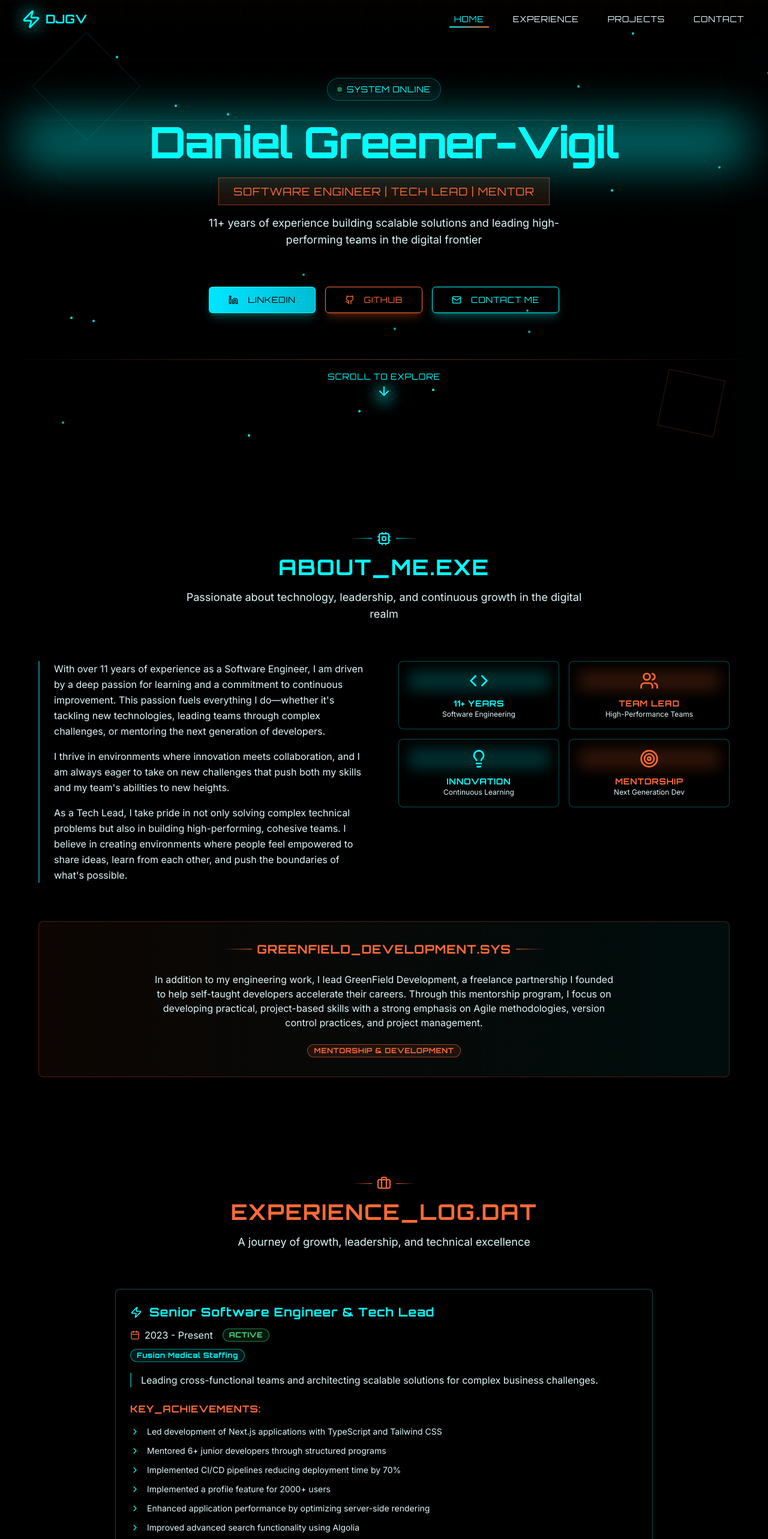
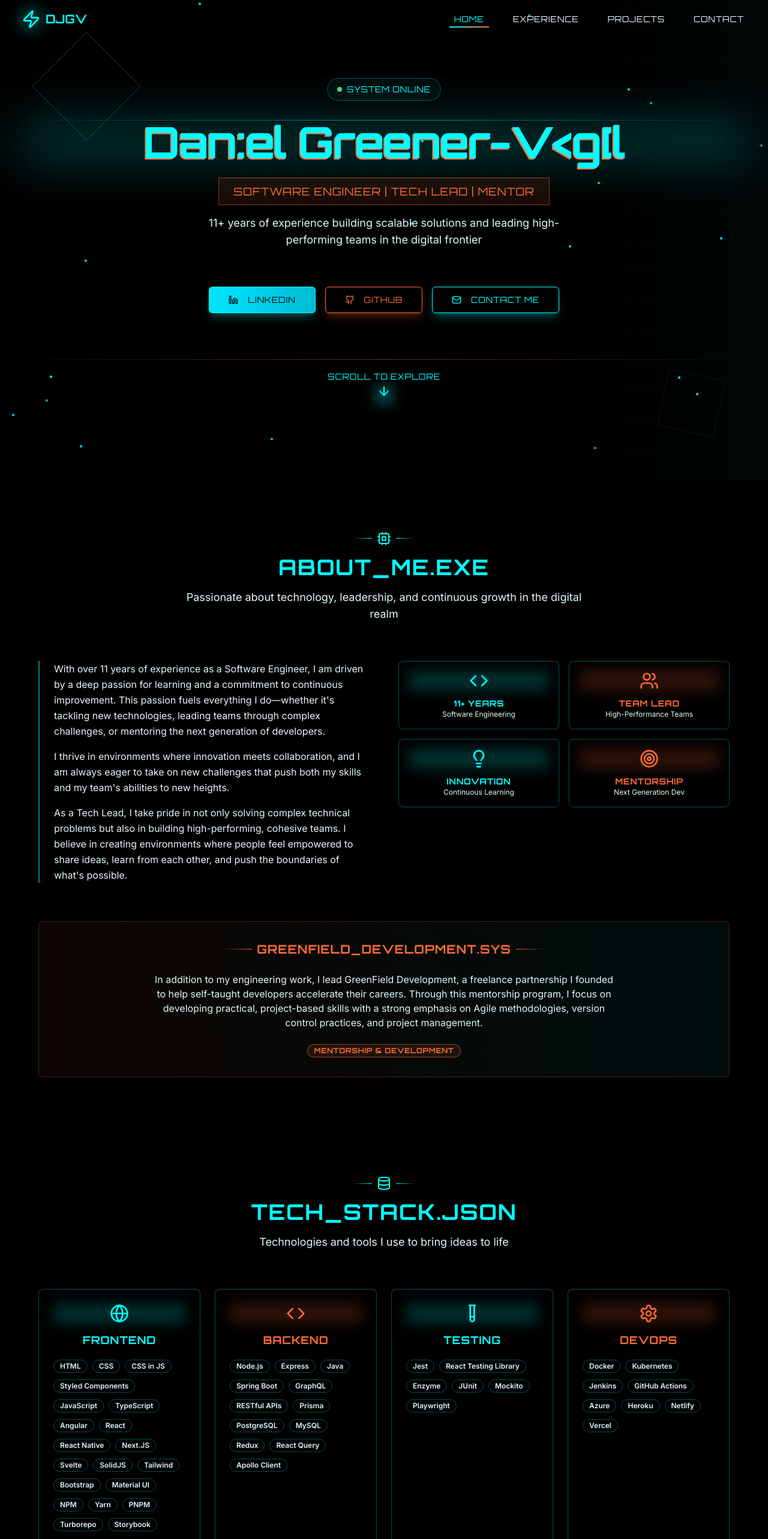
Before and after one commit to greenervigil/next-portfolio, a Next.js app: page / in a window 1280 px wide. Shown: the top 2566 px of the page at 60% size. Built offline with nearby package versions, Linux system fonts and the light colour scheme.

Commit message:
update main page for conversion to multi page

```diff
--- a/app/layout.tsx
+++ b/app/layout.tsx
@@ -15,19 +15,47 @@ const orbitron = Orbitron({
 const inter = Inter({ subsets: ["latin"], variable: "--font-inter" })
 
 export const metadata: Metadata = {
-  metadataBase: new URL('https://greenervigil.dev'),
-  title: "Daniel Greener-Vigil - Software Engineer & Tech Lead",
+  metadataBase: new URL("https://danielgreener.dev"),
+  title: {
+    default: "Daniel Greener-Vigil - Software Engineer & Tech Lead",
+    template: "%s | Daniel Greener-Vigil",
+  },
   description:
-    "Portfolio of Daniel Greener-Vigil, an experienced Software Engineer, Tech Lead, and Mentor with 11+ years of experience in full-stack development.",
+    "Portfolio of Daniel Greener-Vigil, an experienced Software Engineer, Tech Lead, and Mentor with 8+ years of experience in full-stack development, React, Node.js, and modern web technologies.",
+  keywords: [
+    "Daniel Greener-Vigil",
+    "Software Engineer",
+    "Tech Lead",
+    "Full-Stack Developer",
+    "React Developer",
+    "Node.js Developer",
+    "JavaScript",
+    "TypeScript",
+    "Web Development",
+    "Frontend Development",
+    "Backend Development",
+    "Fusion Medical Staffing",
+    "Greenfield Development",
+  ],
+  authors: [{ name: "Daniel Greener-Vigil", url: "https://danielgreener.dev" }],
+  creator: "Daniel Greener-Vigil",
+  publisher: "Daniel Greener-Vigil",
+  formatDetection: {
+    email: false,
+    address: false,
+    telephone: false,
+  },
   openGraph: {
+    type: "website",
+    locale: "en_US",
+    url: "https://danielgreener.dev",
     title: "Daniel Greener-Vigil - Software Engineer & Tech Lead",
     description:
-      "Portfolio of Daniel Greener-Vigil, an experienced Software Engineer, Tech Lead, and Mentor with 11+ years of experience in full-stack development.",
-    url: "https://greenervigil.dev",
-    siteName: "Daniel Greener-Vigil",
+      "Portfolio of Daniel Greener-Vigil, an experienced Software Engineer, Tech Lead, and Mentor with 8+ years of experience in full-stack development.",
+    siteName: "Daniel Greener-Vigil Portfolio",
     images: [
       {
-        url: "/opengraph-image.png",
+        url: "/og-image.jpg",
         width: 1200,
         height: 630,
         alt: "Daniel Greener-Vigil - Software Engineer & Tech Lead",
@@ -38,13 +66,36 @@ export const metadata: Metadata = {
     card: "summary_large_image",
     title: "Daniel Greener-Vigil - Software Engineer & Tech Lead",
     description:
-      "Portfolio of Daniel Greener-Vigil, an experienced Software Engineer, Tech Lead, and Mentor with 11+ years of experience in full-stack development.",
-    images: ["/twitter-image.png"],
+      "Portfolio of Daniel Greener-Vigil, an experienced Software Engineer, Tech Lead, and Mentor with 8+ years of experience in full-stack development.",
+    images: ["/og-image.jpg"],
+    creator: "@daniel_greener",
+  },
+  robots: {
+    index: true,
+    follow: true,
+    nocache: true,
+    googleBot: {
+      index: true,
+      follow: true,
+      noimageindex: false,
+      "max-video-preview": -1,
+      "max-image-preview": "large",
+      "max-snippet": -1,
+    },
   },
   icons: {
-    icon: "/favicon.ico",
-    apple: "/apple-touch-icon.png",
-    shortcut: "/favicon-16x16.png",
+    icon: [
+      { url: "/favicon-16x16.png", sizes: "16x16", type: "image/png" },
+      { url: "/favicon-32x32.png", sizes: "32x32", type: "image/png" },
+    ],
+    apple: [{ url: "/apple-touch-icon.png", sizes: "180x180", type: "image/png" }],
+    shortcut: "/favicon.ico",
+  },
+  manifest: "/site.webmanifest",
+  verification: {
+    google: "your-google-site-verification-code",
+    yandex: "your-yandex-verification-code",
+    yahoo: "your-yahoo-verification-code",
   },
 }
 
@@ -55,11 +106,17 @@ export default function RootLayout({
 }) {
   return (
     <html lang="en" suppressHydrationWarning className="dark">
+      <head>
+        <meta name="viewport" content="width=device-width, initial-scale=1, maximum-scale=5" />
+        <meta name="theme-color" content="#000000" />
+        <meta name="color-scheme" content="dark" />
+        <link rel="canonical" href="https://danielgreener.dev" />
+      </head>
       <body className={`${orbitron.variable} ${inter.variable} bg-black text-cyan-100`}>
         <ThemeProvider attribute="class" defaultTheme="dark" enableSystem={false} disableTransitionOnChange>
           <GridBackground />
           <Navigation />
-          {children}
+          <main id="main-content">{children}</main>
           <Footer />
         </ThemeProvider>
       </body>
--- a/app/page.tsx
+++ b/app/page.tsx
@@ -1,28 +1,112 @@
+import type { Metadata } from "next"
 import { Hero } from "@/components/hero"
 import { About } from "@/components/about"
-import { Experience } from "@/components/experience"
 import { Skills } from "@/components/skills"
-import { Projects } from "@/components/projects"
-import { Testimonials } from "@/components/testimonials"
-import { Contact } from "@/components/contact"
-import { Metadata } from "next"
 
 export const metadata: Metadata = {
-  alternates: {
-    canonical: "https://greenervigil.dev/",
+  title: "Daniel Greener-Vigil | Software Engineer & Full-Stack Developer",
+  description:
+    "Experienced software engineer specializing in React, Node.js, and modern web technologies. Building innovative solutions with 8+ years of experience in full-stack development.",
+  keywords: [
+    "Software Engineer",
+    "Full-Stack Developer",
+    "React Developer",
+    "Node.js",
+    "TypeScript",
+    "JavaScript",
+    "Web Development",
+    "Frontend Development",
+    "Backend Development",
+    "Daniel Greener-Vigil",
+  ],
+  authors: [{ name: "Daniel Greener-Vigil" }],
+  creator: "Daniel Greener-Vigil",
+  publisher: "Daniel Greener-Vigil",
+  openGraph: {
+    type: "website",
+    locale: "en_US",
+    url: "https://danielgreener.dev",
+    title: "Daniel Greener-Vigil | Software Engineer & Full-Stack Developer",
+    description:
+      "Experienced software engineer specializing in React, Node.js, and modern web technologies. Building innovative solutions with 8+ years of experience.",
+    siteName: "Daniel Greener-Vigil Portfolio",
+    images: [
+      {
+        url: "/og-image.jpg",
+        width: 1200,
+        height: 630,
+        alt: "Daniel Greener-Vigil - Software Engineer Portfolio",
+      },
+    ],
+  },
+  twitter: {
+    card: "summary_large_image",
+    title: "Daniel Greener-Vigil | Software Engineer & Full-Stack Developer",
+    description: "Experienced software engineer specializing in React, Node.js, and modern web technologies.",
+    images: ["/og-image.jpg"],
+  },
+  robots: {
+    index: true,
+    follow: true,
+    googleBot: {
+      index: true,
+      follow: true,
+      "max-video-preview": -1,
+      "max-image-preview": "large",
+      "max-snippet": -1,
+    },
+  },
+  verification: {
+    google: "your-google-verification-code",
   },
 }
 
-export default function Home() {
+const structuredData = {
+  "@context": "https://schema.org",
+  "@type": "Person",
+  name: "Daniel Greener-Vigil",
+  jobTitle: "Software Engineer",
+  description: "Experienced software engineer specializing in React, Node.js, and modern web technologies",
+  url: "https://danielgreener.dev",
+  sameAs: [
+    "https://linkedin.com/in/daniel-greener-vigil",
+    "https://github.com/daniel-greener-vigil",
+    "https://twitter.com/daniel_greener",
+  ],
+  knowsAbout: [
+    "JavaScript",
+    "TypeScript",
+    "React",
+    "Node.js",
+    "Python",
+    "Full-Stack Development",
+    "Web Development",
+    "Software Engineering",
+  ],
+  alumniOf: {
+    "@type": "Organization",
+    name: "University Name",
+  },
+  worksFor: {
+    "@type": "Organization",
+    name: "Fusion Medical Staffing",
+  },
+}
+
+export default function Page() {
   return (
-    <main className="min-h-screen bg-black">
-      <Hero />
-      <About />
-      <Experience />
-      <Skills />
-      <Projects />
-      <Testimonials />
-      <Contact />
-    </main>
+    <>
+      <script
+        type="application/ld+json"
+        dangerouslySetInnerHTML={{
+          __html: JSON.stringify(structuredData),
+        }}
+      />
+      <main className="min-h-screen bg-black">
+        <Hero />
+        <About />
+        <Skills />
+      </main>
+    </>
   )
 }
```
